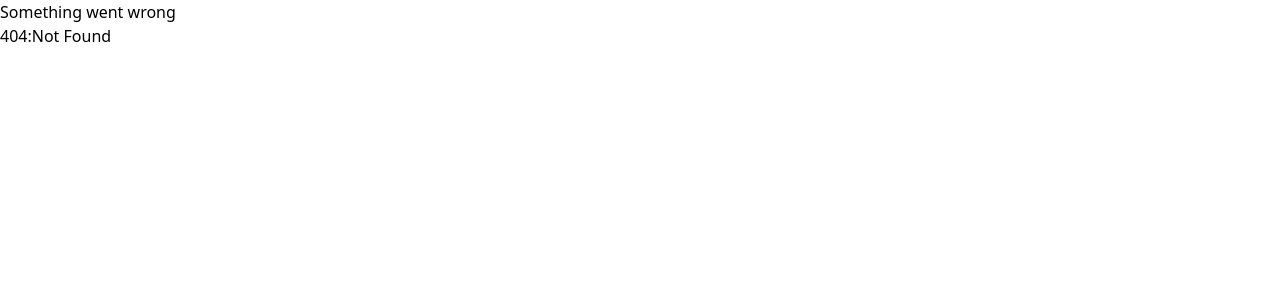
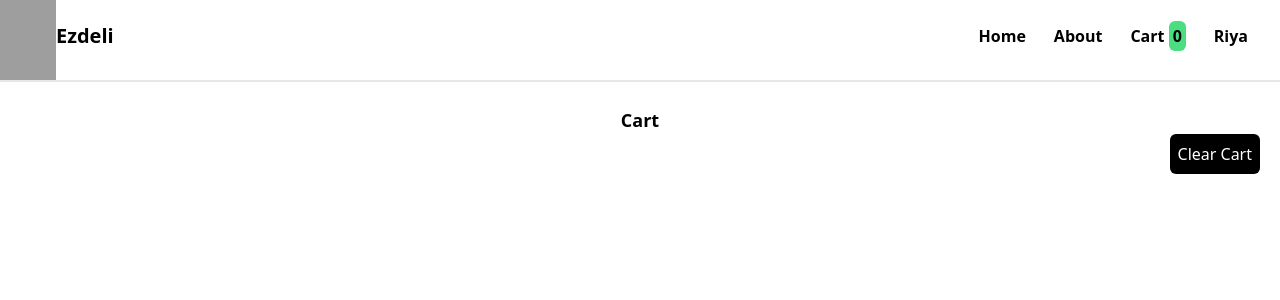
Before and after one commit to riyakursala74/food-delivery, a React (Vite) app: page /cart in a window 1280 px wide. Before the commit this address had no page. Shown: the top 300 px of the page. Built offline with nearby package versions, Linux system fonts and the light colour scheme; grey boxes are pictures that could not be loaded.

Commit message:
adding redix store for cart management

```diff
--- /dev/null
+++ b/components/Cart.js
@@ -0,0 +1,23 @@
+import { useDispatch, useSelector } from "react-redux";
+import { clearCart } from "../utils/Store";
+import MenuCard from "./MenuCard";
+const Cart = () => {
+  // use a selector to subscribe to store
+  const data = useSelector((store) => store.cart.cartItems);
+  const dispatch = useDispatch();
+  return (
+    <div className="">
+      <h3 className="text-center text-lg font-bold pt-6">Cart</h3>
+      <button
+        className="bg-black text-white p-2 rounded-md text-right float-right mr-5"
+        onClick={() => {
+          dispatch(clearCart());
+        }}
+      >
+        Clear Cart
+      </button>
+      <MenuCard menu={data} pathname="cart" />
+    </div>
+  );
+};
+export default Cart;
--- a/components/Header.js
+++ b/components/Header.js
@@ -2,10 +2,11 @@ import { Link } from "react-router-dom";
 import { LOGO_URL } from "../utils/constants";
 import { useContext } from "react";
 import { LoginContext } from "../utils/LoginContext.js";
+import { useSelector } from "react-redux";
 
 const Header = () => {
   const { userName } = useContext(LoginContext);
-  console.log(userName);
+  const cartItems = useSelector((store) => store.cart.cartItems);
   return (
     <div className="flex  border-b-2 border-gray-200">
       <div className="flex">
@@ -23,6 +24,14 @@ const Header = () => {
             <Link to="/about">About</Link>
           </li>
           <li className="font-bold text-black  hover:text-blue-700">
+            <Link to="/cart">
+              Cart{" "}
+              <span className="p-1 bg-green-400 border-black rounded-md">
+                {cartItems.length}
+              </span>
+            </Link>
+          </li>
+          <li className="font-bold text-black  hover:text-blue-700">
             <Link to="/about">{userName}</Link>
           </li>
         </ul>
--- /dev/null
+++ b/components/MenuCard.js
@@ -0,0 +1,46 @@
+import { useDispatch } from "react-redux";
+import { IMAGE_URL } from "../utils/constants";
+import { addItem } from "../utils/Store";
+
+const MenuCard = ({ menu, pathname }) => {
+  const dispatch = useDispatch();
+  return (
+    <ul>
+      {menu &&
+        menu?.map((item) => {
+          const info = item?.card?.info;
+          return (
+            <li
+              key={info.id}
+              className="flex p-2 border-2 border-gray-200 ml-10 w-11/12 justify-between h-36"
+            >
+              <div className="text-center w-11/12">
+                {info.name}
+                <br /> {info.description}
+                <br />
+                {"Rs. " + info.price / 100}
+              </div>
+              <div>
+                {!pathname && (
+                  <button
+                    className="absolute ml-7 border-2 border-white bg-black text-white p-2"
+                    onClick={() => {
+                      dispatch(addItem(item));
+                    }}
+                  >
+                    Add
+                  </button>
+                )}
+                <img
+                  className="w-32 float-right h-32"
+                  src={IMAGE_URL + info.imageId}
+                ></img>
+              </div>
+            </li>
+          );
+        })}
+    </ul>
+  );
+};
+
+export default MenuCard;
--- a/components/ResItems.js
+++ b/components/ResItems.js
@@ -1,9 +1,12 @@
-import { UP_ARROW, DOWN_ARROW } from "../utils/constants";
+import { useDispatch } from "react-redux";
+import { UP_ARROW, DOWN_ARROW, IMAGE_URL } from "../utils/constants";
+import MenuCard from "./MenuCard";
 
 const ResItems = ({ title, menu, isOpen, setOpen }) => {
   const handleClick = () => {
     setOpen();
   };
+  const dispatch = useDispatch();
   return (
     <div>
       <div onClick={handleClick}>
@@ -12,23 +15,7 @@ const ResItems = ({ title, menu, isOpen, setOpen }) => {
           <span className="float-right">{isOpen ? DOWN_ARROW : UP_ARROW}</span>
         </h1>
       </div>
-      <ul>
-        {menu &&
-          menu.map((item) => {
-            const info = item?.card?.info;
-            return (
-              isOpen && (
-                <li
-                  key={info.id}
-                  className="p-2 border-2 border-gray-200 ml-10 w-11/12"
-                >
-                  <span className="">{info.name}</span>
-                  <br /> {info.description}
-                </li>
-              )
-            );
-          })}
-      </ul>
+      {isOpen && <MenuCard menu={menu} />}
     </div>
   );
 };
--- a/components/RestaurantsMenu.js
+++ b/components/RestaurantsMenu.js
@@ -8,7 +8,6 @@ const RestaurantMenu = () => {
   const [openIndex, setOpenIndex] = useState(0);
   // extracting data fetch to a custom hook
   resMenu = useRestaurantMenu();
-  console.log("resmenu= ", resMenu);
   if (resMenu == "") {
     return <ShimmerCard />;
   }
@@ -34,6 +33,7 @@ const RestaurantMenu = () => {
         const item = fItem?.card?.card;
         return (
           <ResItems
+            key={item.title}
             title={item.title}
             menu={item.itemCards}
             isOpen={openIndex == index && true}
--- a/package.json
+++ b/package.json
@@ -28,8 +28,10 @@
     "tailwindcss": "^3.4.1"
   },
   "dependencies": {
+    "@reduxjs/toolkit": "^2.2.1",
     "react": "^18.2.0",
     "react-dom": "^18.2.0",
+    "react-redux": "^9.1.0",
     "react-router-dom": "^6.22.2"
   }
 }
--- a/src/App.js
+++ b/src/App.js
@@ -8,16 +8,30 @@ import About from "../components/About";
 import PageNotFound from "../components/PageNotFound";
 import RestaurantMenu from "../components/RestaurantsMenu";
 import { LoginContext } from "../utils/LoginContext.js";
+import CartReducer from "../utils/Store.js";
+import { Provider } from "react-redux";
+import { configureStore } from "@reduxjs/toolkit";
+import Cart from "../components/Cart.js";
 // Main javascript file
+
+// Creation of redux store
+
+const store = configureStore({
+  reducer: {
+    cart: CartReducer,
+  },
+});
 
 const App = () => {
   return (
+    <Provider store={store}>
       <LoginContext.Provider value={{ userName: "Riya" }}>
         <>
           <Header />
           <Outlet />
         </>
       </LoginContext.Provider>
+    </Provider>
   );
 };
 
@@ -34,6 +48,10 @@ const appRouter = createBrowserRouter([
         path: "/restaurants/:resId",
         element: <RestaurantMenu />,
       },
+      {
+        path: "/cart",
+        element: <Cart />,
+      },
     ],
   },
 ]);
--- /dev/null
+++ b/utils/Store.js
@@ -0,0 +1,20 @@
+import { createSlice } from "@reduxjs/toolkit";
+
+// Logical breakkdown of cart- slice
+const cart = createSlice({
+  name: "Cart",
+  initialState: { cartItems: [] },
+  reducers: {
+    addItem: (store, action) => {
+      // action would be addItem and it will add to cart, this function can have store, action as parameters
+      store.cartItems.push(action.payload);
+    },
+    removeItem: (store, action) => {},
+    clearCart: (store) => {
+      store.cartItems.length = 0;
+    },
+  },
+});
+
+export default cart.reducer;
+export const { addItem, removeItem, clearCart } = cart.actions;
--- a/utils/constants.js
+++ b/utils/constants.js
@@ -7,3 +7,6 @@ export const MENU_URL =
 export const UP_ARROW = "▲";
 
 export const DOWN_ARROW = "▼";
+
+export const IMAGE_URL =
+  "https://media-assets.swiggy.com/swiggy/image/upload/fl_lossy,f_auto,q_auto,w_660/";
```
Also changed, not shown: 1 other file (tests, documents, lock files or other folders). Lines whose indentation alone changed are shown as unchanged.
